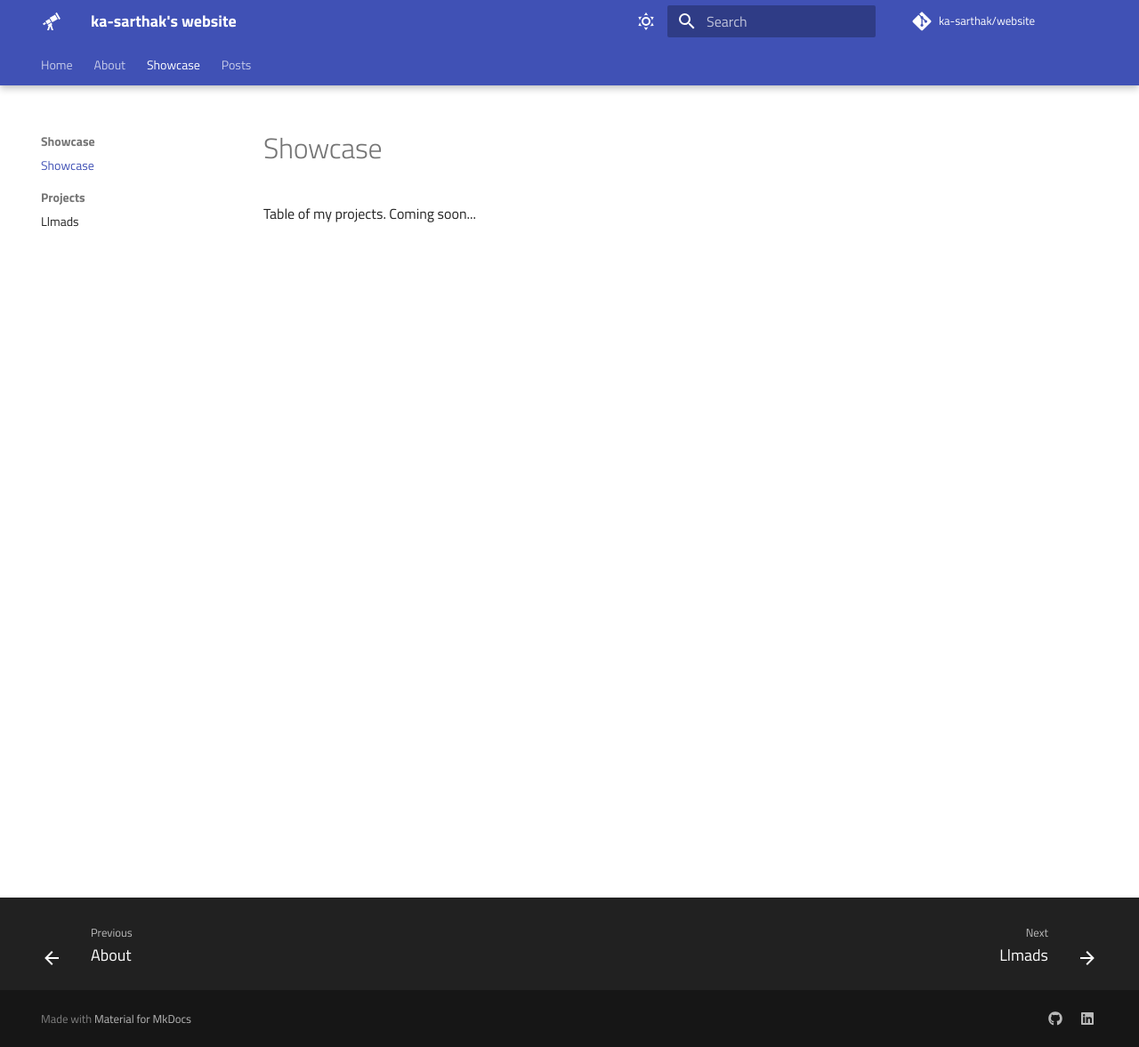
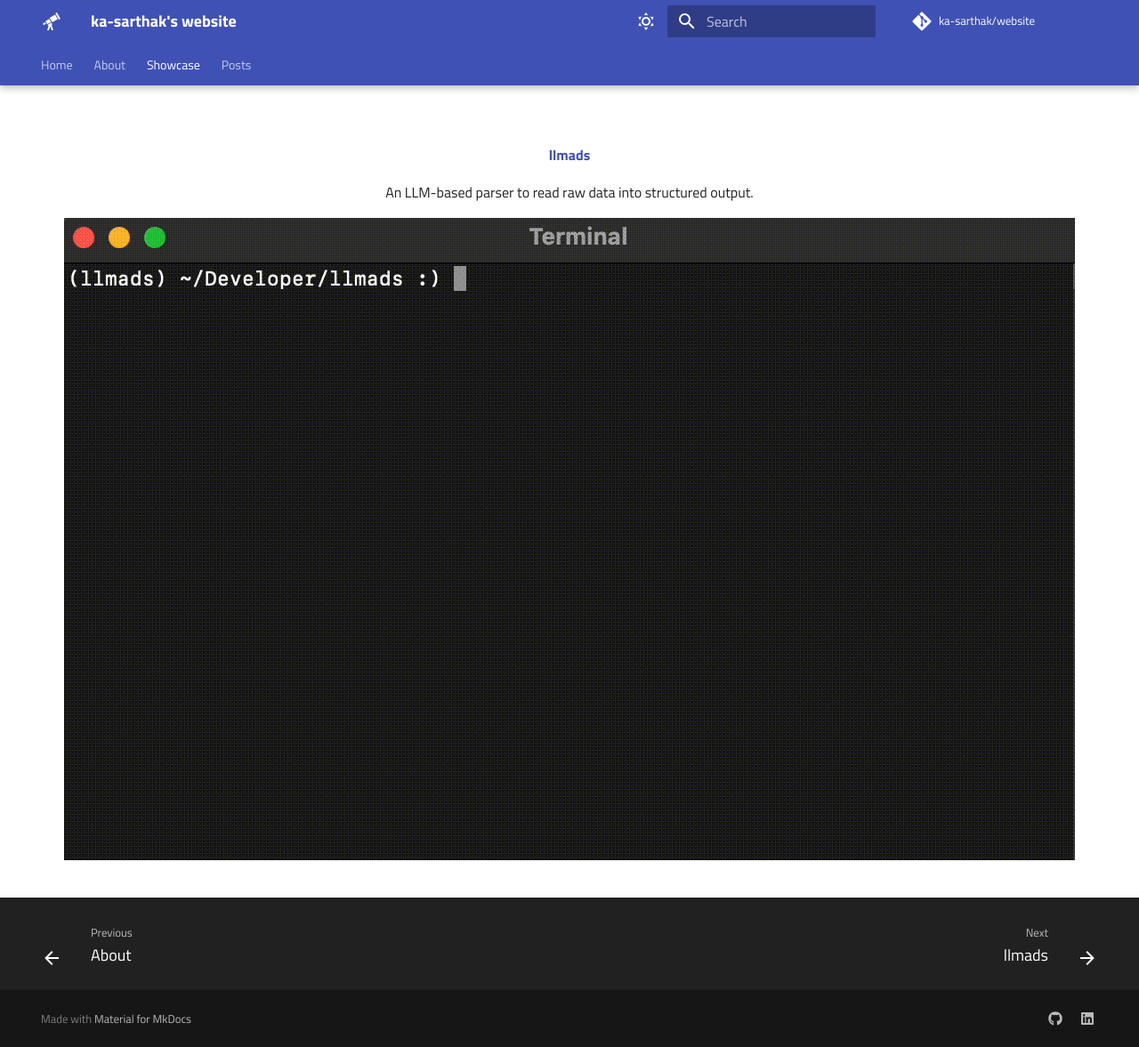
Before and after one commit to ka-sarthak/website, an MkDocs documentation site: the page built from docs/showcase.md, in a window 1280 px wide and 1177 px high. Shown: the whole window at 89% size. Built offline with MkDocs 1.6.1 and Material for MkDocs 9.7.7, drawn with Linux system fonts in a browser that asks for light colours; comment, search, counter and statistics services are not loaded.

Commit message:
Add showcase

```diff
--- /dev/null
+++ b/docs/css/showcase.css
@@ -0,0 +1,56 @@
+h1 {
+    display: none;
+  }
+
+  /* big screens */
+  @media only screen and (min-width: 76.25em) {
+    .md-main__inner {
+      max-width: none;
+    }
+    .md-sidebar--primary {
+      left: 0;
+      display: none;
+    }
+    .md-sidebar--secondary {
+      right: 0;
+      margin-left: 0;
+      -webkit-transform: none;
+      transform: none;
+    }
+    .md-content {
+      max-width: none;
+    }
+
+    .showcase-table table {
+      table-layout: fixed;
+      width: 100px;
+    }
+
+    .showcase-table tr td {
+      padding: 0 40px 10px !important;
+      width: 33% !important;
+    }
+
+    tr {
+      text-align: center;
+    }
+
+    /* Credits to https://github.com/IanLunn/Hover */
+    .hover-grow {
+      -webkit-transition-duration: 0.3s;
+      transition-duration: 0.3s;
+      -webkit-transition-property: transform;
+      transition-property: transform;
+    }
+    .hover-grow:hover, .hover-grow:focus, .hover-grow:active {
+      -webkit-transform: scale(1.05);
+      transform: scale(1.05);
+    }
+  }
+
+  /* small screens */
+  @media only screen and (max-width: 76.25em) {
+    .showcase-table tr td {
+      display: block;
+    }
+  }
--- a/docs/showcase.md
+++ b/docs/showcase.md
@@ -1,3 +1,11 @@
-# Showcase
+---
+hide:
+ - navigation
+ - toc
+template: showcase.html
+projects:
+ - name: llmads
+   description: An LLM-based parser to read raw data into structured output.
+   media: llmads.gif
 
-Table of my projects. Coming soon...
+---
--- /dev/null
+++ b/docs/templates/showcase.html
@@ -0,0 +1,22 @@
+{% extends "main.html" %}
+
+{% block styles %}
+  {{ super() }}
+  <link rel="stylesheet" type="text/css" href="/css/showcase.css" media="screen"/>
+{% endblock %}
+
+{% block content %}
+<table class="showcase-table">
+    {% for row in page.meta.projects|batch(3) %}
+    <tr>
+      {% for project in row %}
+      <td>
+        <p><strong><a href="{{base_url}}/showcase/{{ project.name }}/">{{ project.name }}</a></strong></p>
+        <p>{{ project.description }}</p>
+        <a href="{{base_url}}/showcase/{{ project.name }}/"><img class="hover-grow" src="{{base_url}}/assets/showcase/{{ project.media }}"/></a>
+      </td>
+      {% endfor %}
+    </tr>
+    {% endfor %}
+    </table>
+{% endblock %}
--- a/mkdocs.yml
+++ b/mkdocs.yml
@@ -50,8 +50,8 @@ nav:
   - About: about.md
   - Showcase:
     - showcase.md
-    - "Projects":
-      - projects/llmads.md
+    - Projects:
+      - showcase/llmads.md
   - Posts:
     - "2019":
       - posts/running-inspiration.md
```
Also changed, not shown: docs/showcase/llmads.md (added, +13 -0 lines), docs/assets/showcase/llmads.gif (added), docs/projects/llmads.md (deleted).
